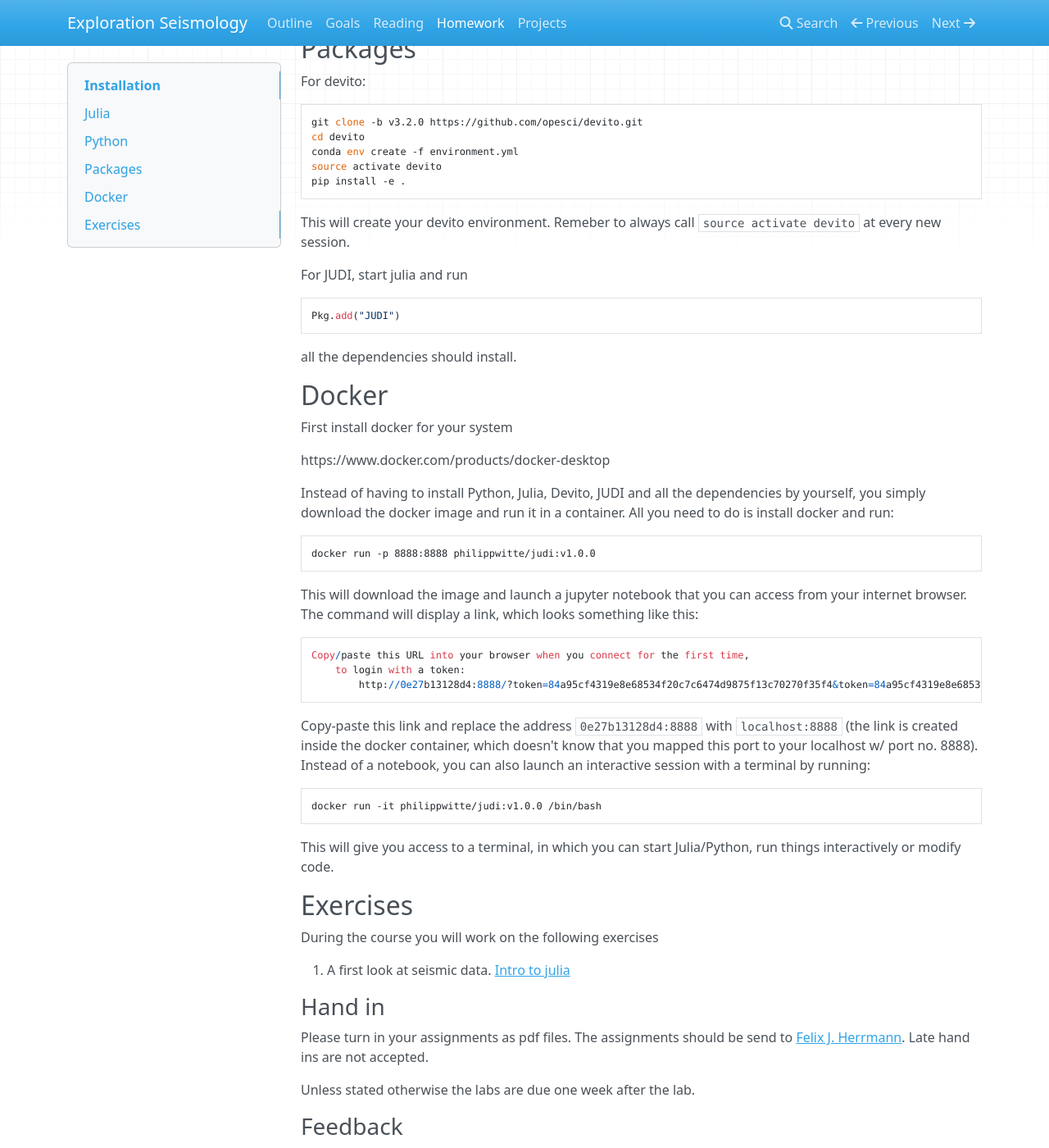
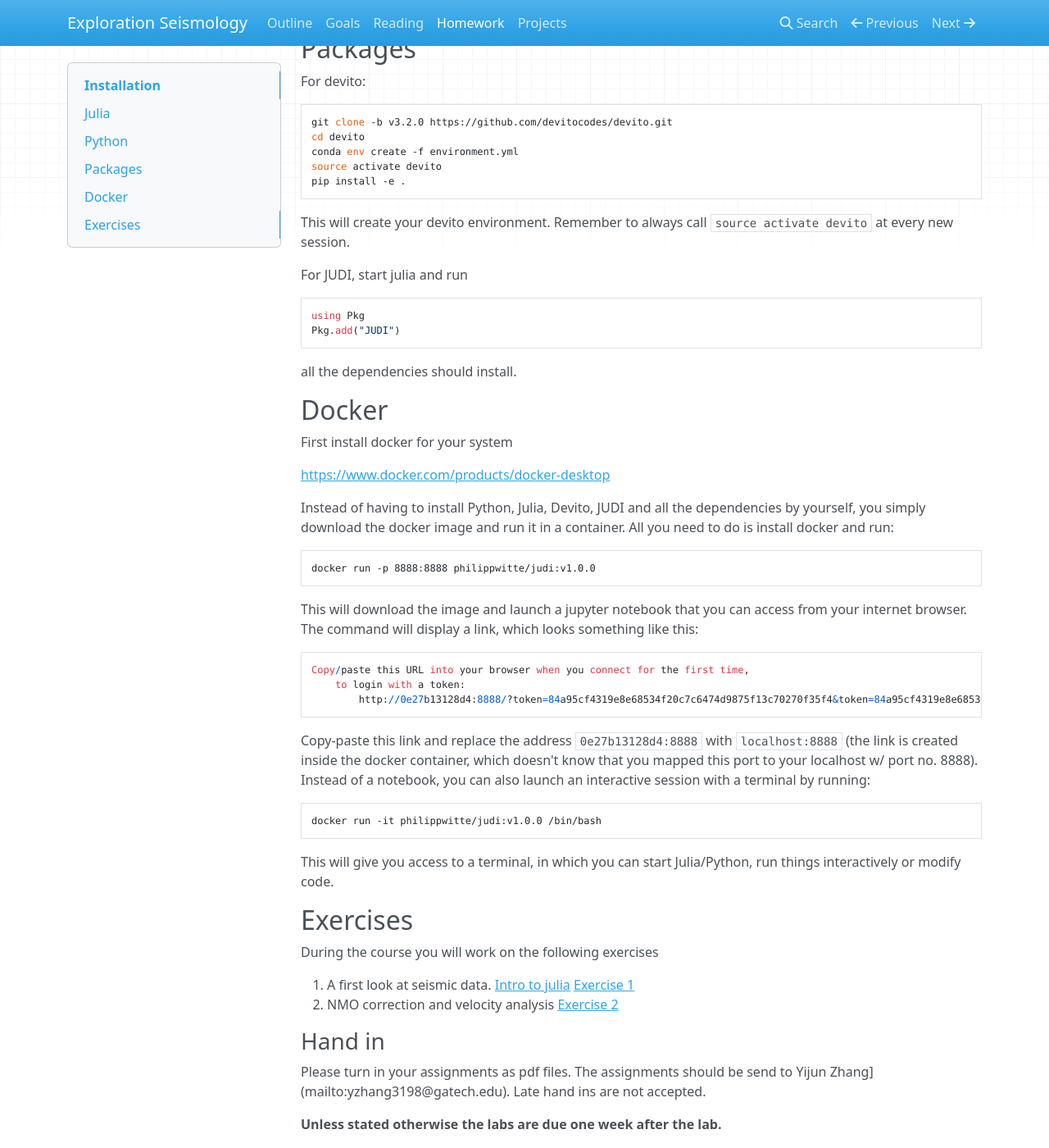
Before and after one commit to flexie/eas-4803-8803-ccs, an MkDocs documentation site: the page built from docs/homework.md, in a window 1280 px wide and 1400 px high, scrolled down 467 px. Shown: the whole window at 82% size. Built offline with MkDocs 1.6.1, drawn with Linux system fonts in a browser that asks for light colours; nearby versions of some CDN libraries; old or Windows-style settings are respelled for this version of MkDocs.

Commit message:
Minor edits homework

````diff
--- a/docs/homework.md
+++ b/docs/homework.md
@@ -7,16 +7,15 @@ For Windows, I recommend to use docker as [Devito](https://www.devitoproject.org
 ## Julia
 To install julia follow
 
-https://julialang.org/downloads/
+[https://julialang.org/downloads/](https://julialang.org/downloads/)
 
 And install Julia 1.2
-
 
 ## Python
 
 The recommended installation is via conda to have a stable environment.
 
-https://conda.io/miniconda.html
+[https://conda.io/miniconda.html](https://conda.io/miniconda.html)
 
 
 ## Packages
@@ -25,17 +24,18 @@ https://conda.io/miniconda.html
 For devito:
 
 ```
-git clone -b v3.2.0 https://github.com/opesci/devito.git
+git clone -b v3.2.0 https://github.com/devitocodes/devito.git
 cd devito
 conda env create -f environment.yml
 source activate devito
 pip install -e .
 ```
 
-This will create your devito environment. Remeber to always call `source activate devito` at every new session.
+This will create your devito environment. Remember to always call `source activate devito` at every new session.
 
 For JUDI, start julia and run
 ```
+using Pkg
 Pkg.add("JUDI")
 ```
 
@@ -45,7 +45,7 @@ all the dependencies should install.
 
 First install docker for your system
 
-https://www.docker.com/products/docker-desktop
+[https://www.docker.com/products/docker-desktop](https://www.docker.com/products/docker-desktop)
 
 Instead of having to install Python, Julia, Devito, JUDI and all the dependencies by yourself, you simply download the docker image and run it in a container. All you need to do is install docker and run:
 
@@ -73,7 +73,8 @@ This will give you access to a terminal, in which you can start Julia/Python, ru
 
 During the course you will work on the following exercises
 
-1. A first look at seismic data. [Intro to julia](Assignments/introduction_to_julia.md)
+1. A first look at seismic data. [Intro to julia](Assignments/introduction_to_julia.md) [Exercise 1](Assignments/Exercise1.md)
+2. NMO correction and velocity analysis [Exercise 2](Assignments/Exercise2.md)
 
 <!--
 1. A first look at seismic data. [Intro to julia](Assignments/introduction_to_julia.md) [Exercise 1](Assignments/Exercise1.md) [[Solution]](https://www.slim.eos.ubc.ca/Teaching/EOSC454/exercise1_sol.html)
@@ -96,9 +97,9 @@ These exercises will introduce you to the [Julia programming language](https://j
 
 ### Hand in
 
-Please turn in your assignments as pdf files. The assignments should be send to [Felix J. Herrmann](mailto:felix.herrmann@gatech.edu). Late hand ins are not accepted.
+Please turn in your assignments as pdf files. The assignments should be send to Yijun Zhang](mailto:yzhang3198@gatech.edu). Late hand ins are not accepted.
 
-Unless stated otherwise the labs are due one week after the lab.
+**Unless stated otherwise the labs are due one week after the lab.**
 
 ### Feedback
 
````
Also changed, not shown: docs/info.md (deleted, +0 -97 lines).
